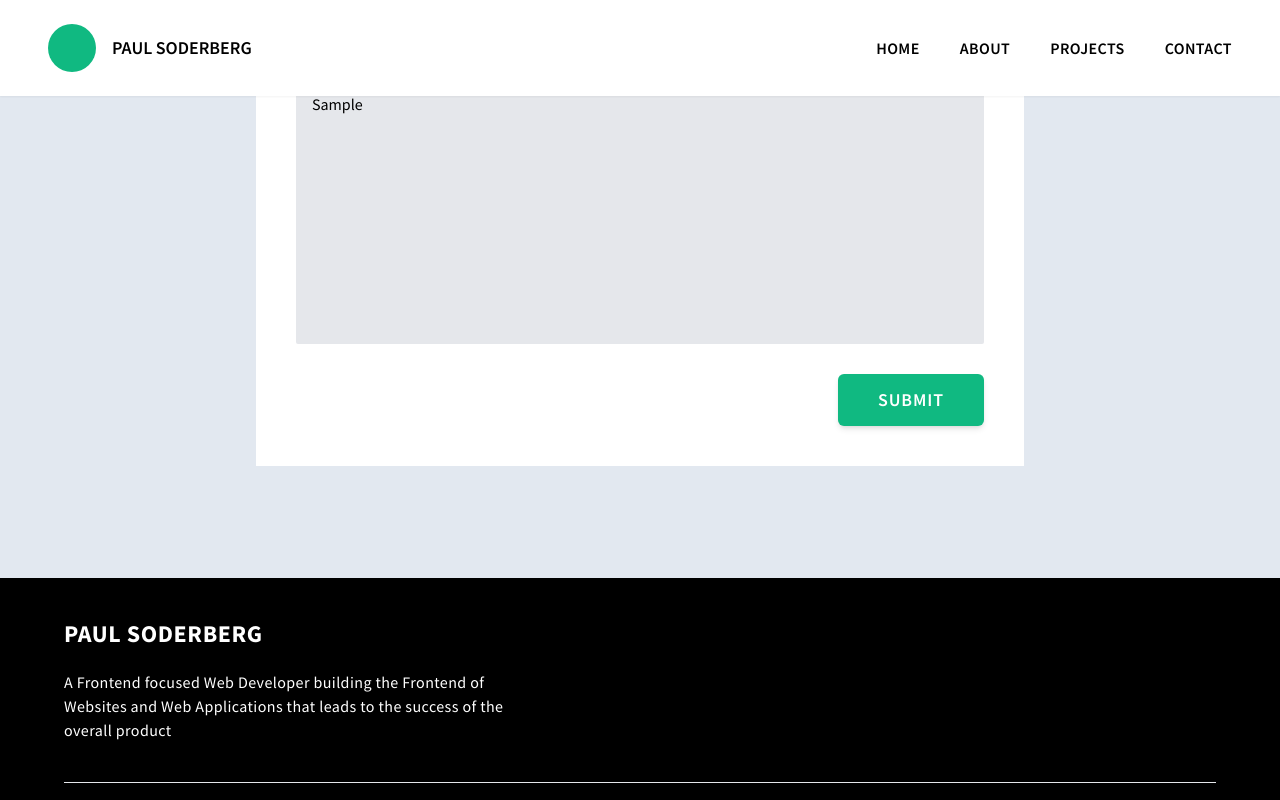
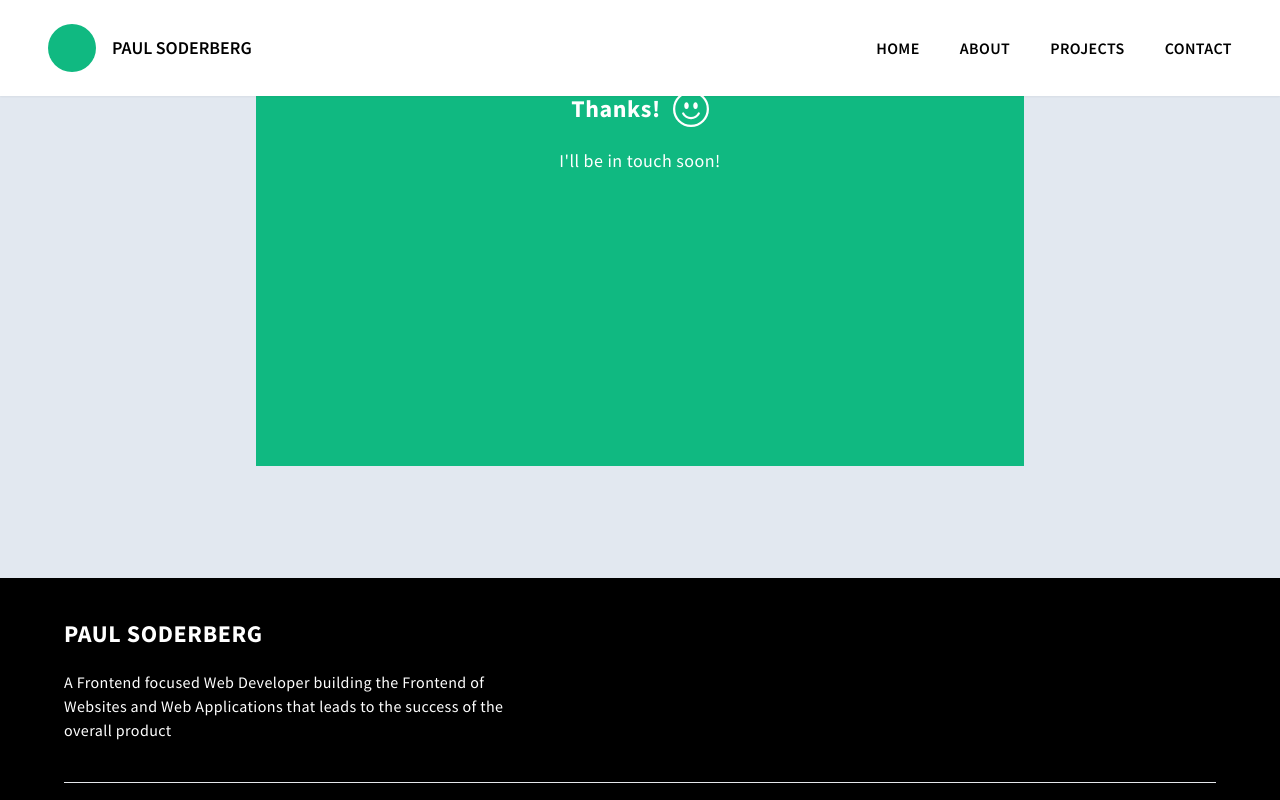
Before and after one commit to Sody15/my-portfolio, a React (Vite) app: page / in a window 1280 px wide. Both pictures are taken after typing "Sample", "name@example.com", "Sample" into the empty fields and a click on the button "SUBMIT". Shown: the part 3656-4456 px from the top of the page. Built offline with nearby package versions, Linux system fonts and the light colour scheme.

Commit message:
form animation update

```diff
--- a/src/components/sections/Contact.tsx
+++ b/src/components/sections/Contact.tsx
@@ -1,19 +1,19 @@
+import { FormEvent, useRef, useState } from 'react';
+
 import classes from './Contact.module.css';
+import Section from '../layout/Section';
 
-import Section from '../layout/Section';
-import { FormEvent, useRef, useState } from 'react';
 import emailjs from '@emailjs/browser';
 import { motion } from 'framer-motion';
-
 import { BsEmojiSmile } from 'react-icons/bs';
 
 const Contact = () => {
-  const [isSubmitting, setIsSubmitting] = useState(false);
+  const [isSubmitted, setIsSubmitted] = useState(false);
   const form = useRef<HTMLFormElement>(null);
 
   const submitForm = async (e: FormEvent<HTMLFormElement>) => {
     e.preventDefault();
-    setIsSubmitting(true);
+    setIsSubmitted(true);
 
     try {
       await emailjs.sendForm(
@@ -28,8 +28,6 @@ const Contact = () => {
 
     // const timer = new Promise((resolve) => setTimeout(resolve, 2000));
     // await timer;
-
-    setIsSubmitting(false);
   };
 
   return (
@@ -44,7 +42,7 @@ const Contact = () => {
         <motion.div
           className='form-bg w-6 h-6 bg-primary absolute bottom-0 right-0 rounded-full z-30 hidden'
           initial={false}
-          animate={isSubmitting ? { scale: 100, display: 'block' } : { scale: 0 }}
+          animate={isSubmitted ? { scale: 100, display: 'block' } : { scale: 0 }}
           transition={{
             duration: 0.5,
             ease: 'easeIn',
@@ -54,7 +52,7 @@ const Contact = () => {
         {/* Submit Text Animation */}
         <motion.div
           className='w-full h-full bg-primary absolute top-0 left-0  z-30 overflow-hidden justify-center items-center text-white hidden'
-          animate={isSubmitting ? { opacity: 1, display: 'flex' } : { opacity: 0, display: 'none' }}
+          animate={isSubmitted ? { opacity: 1, display: 'flex' } : { opacity: 0, display: 'none' }}
           transition={{
             delay: 0.5,
             duration: 0.5,
@@ -66,7 +64,7 @@ const Contact = () => {
               <h3>Thanks!</h3>
               <motion.h3
                 initial={{ opacity: 0, translateY: '-50%' }}
-                animate={!isSubmitting ? { opacity: 0, translateY: -100 } : { opacity: 100, translateY: 0 }}
+                animate={!isSubmitted ? { opacity: 0, translateY: -100 } : { opacity: 100, translateY: 0 }}
                 transition={{
                   delay: 1,
                   duration: 0.5,
@@ -80,7 +78,7 @@ const Contact = () => {
 
             <motion.p
               initial={{ opacity: 0 }}
-              animate={!isSubmitting ? { opacity: 0 } : { opacity: 1 }}
+              animate={!isSubmitted ? { opacity: 0 } : { opacity: 1 }}
               transition={{
                 delay: 1.5,
                 duration: 0.5,
```
